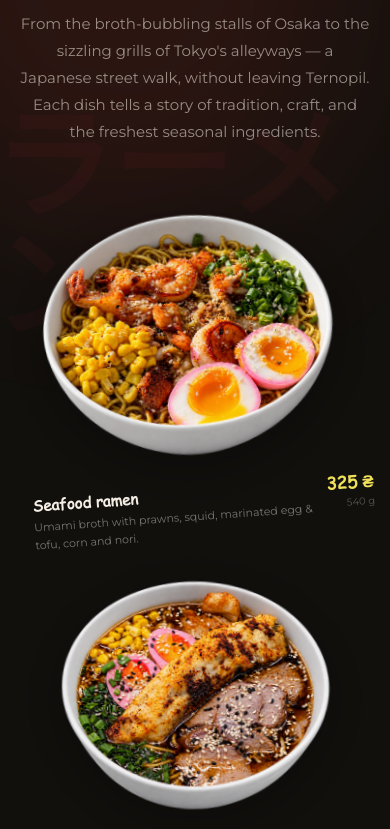
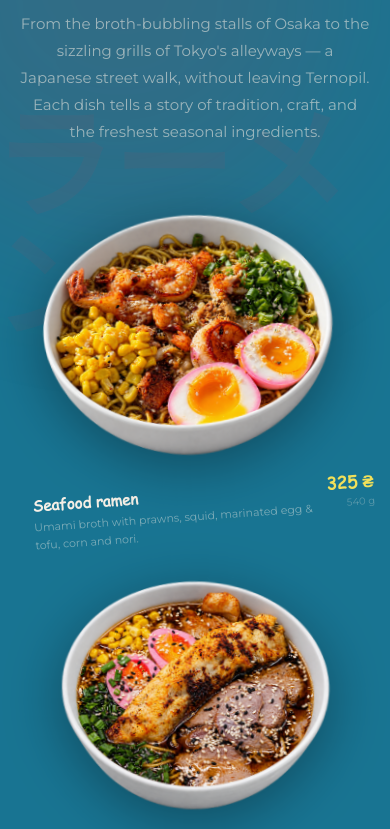
Before and after one commit to dupcamen-dev/Druh, a Next.js app: page / in a window 390 px wide. Shown: the part 6675-7504 px from the top of the page. Built offline with nearby package versions, Linux system fonts and the light colour scheme.

Commit message:
asian: bg hero-blue #187492, right-side vertical Japanese accent text

```diff
--- a/src/components/AsianKitchen.tsx
+++ b/src/components/AsianKitchen.tsx
@@ -132,7 +132,7 @@ export default function AsianKitchen() {
   return (
     <section
       id="asian"
-      className="relative z-[5] py-20 lg:py-32 bg-[#12100D] overflow-hidden"
+      className="relative z-[5] py-20 lg:py-32 bg-[#187492] overflow-hidden"
     >
       {/* warm glow accents */}
       <div className="asian-glow w-[480px] h-[480px] top-[-60px] left-[-120px] bg-[rgba(229,57,53,0.12)]" />
@@ -141,14 +141,14 @@ export default function AsianKitchen() {
       {/* ── ghost kanji watermarks ── */}
       <span
         aria-hidden
-        className="absolute top-[8%] left-[-2%] select-none pointer-events-none opacity-[0.045] text-[#E63946] text-[120px] lg:text-[180px] font-black leading-none"
+        className="absolute top-[8%] left-[-2%] select-none pointer-events-none opacity-[0.06] text-[#E63946] text-[120px] lg:text-[180px] font-black leading-none"
         style={{ fontFamily: "var(--font-ja), sans-serif" }}
       >
         ラーメン
       </span>
       <span
         aria-hidden
-        className="absolute bottom-[4%] right-[-3%] select-none pointer-events-none opacity-[0.045] text-[#F5EFE6] text-[110px] lg:text-[160px] font-black leading-none"
+        className="absolute bottom-[4%] right-[-3%] select-none pointer-events-none opacity-[0.05] text-[#F5EFE6] text-[110px] lg:text-[160px] font-black leading-none"
         style={{ fontFamily: "var(--font-ja), sans-serif" }}
       >
         焼き鳥
@@ -164,6 +164,16 @@ export default function AsianKitchen() {
         }}
       >
         海鮮ラーメン・牛ラーメン・カツラーメン・焼き鳥・海老・ハンバーグ
+      </span>
+      <span
+        aria-hidden
+        className="hidden lg:block absolute right-5 top-1/2 -translate-y-1/2 select-none pointer-events-none text-[11px] tracking-[6px] text-[rgba(245,239,230,0.12)] h-[320px] w-auto"
+        style={{
+          fontFamily: "var(--font-ja), sans-serif",
+          writingMode: "vertical-rl",
+        }}
+      >
+        寿司・おにぎり・サーモン丼・海老丼・家庭料理・緑茶
       </span>
 
       <div className="relative z-[2] max-w-[1400px] mx-auto px-5 sm:px-8 lg:px-10">
```
